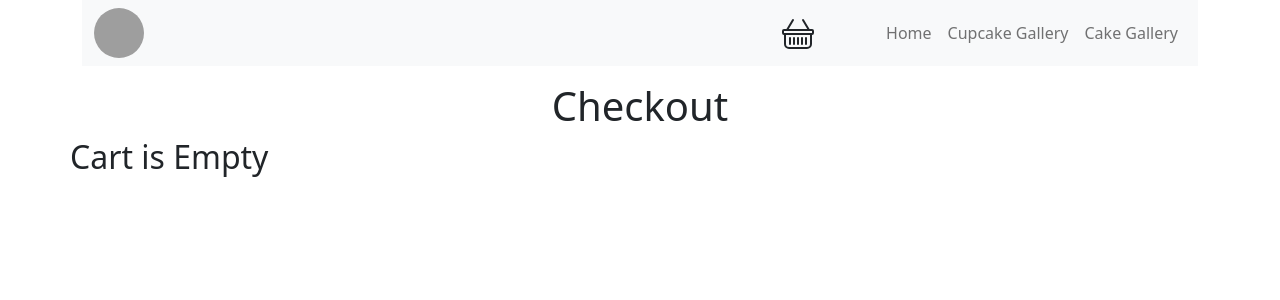
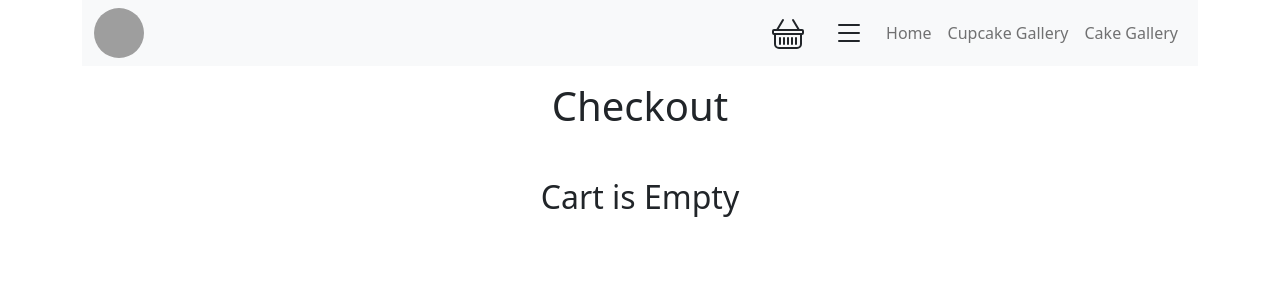
Before and after one commit to Gurb-S/cupcakemakes, a React (Create React App) app: page /checkout in a window 1280 px wide. Shown: the top 300 px of the page. Built offline with nearby package versions, Linux system fonts and the light colour scheme; grey boxes are pictures that could not be loaded.

Commit message:
remove btn based on screen size

```diff
--- a/src/components/Checkout.js
+++ b/src/components/Checkout.js
@@ -1,5 +1,6 @@
 import React, { useContext } from "react"
 import SiteContext from "../context/Context"
+import products from '../data/data.json'
 
 export function Checkout() {
 
@@ -7,6 +8,7 @@ export function Checkout() {
     // TODO: crashes if cart is visited when empty
     // TODO: issue with items not being displayed, replicated on phone
     // * Error: object is not valid as React child
+    // * Solution: seems like an issue with the view app on network. Seems like this isn't an issue in production
 
     const { allCookies } = useContext(SiteContext)
 
@@ -42,7 +44,7 @@ export function Checkout() {
         <div>
             <h1 className="text-center mt-3">Checkout</h1>
             <div>
-                {allCookies && itemArray.length > 0 ? itemArray : <h2>Cart is Empty</h2>}
+                {allCookies && itemArray.length > 0 ? itemArray : <h2 className="text-center mt-5">Cart is Empty</h2>}
             </div>
         </div>
     )
--- a/src/components/Header.js
+++ b/src/components/Header.js
@@ -5,7 +5,7 @@ export function Header() {
 
     //var x = window.matchMedia("(max-width: 991px)")
     var media_query = 'screen and (min-width:320px) and (max-width:991px)';
-    const [ css, setCSS ] = useState(false);
+    const [ css, setCSS ] = useState(true);
 
     // event to watch the media query
     window.matchMedia(media_query).addEventListener('change', function() {
@@ -13,11 +13,11 @@ export function Header() {
         var matched = this.matches;
 
         if(matched){
-            console.log('Screen is between 320 and 1023 pixels');
+            //console.log('Screen is between 320 and 1023 pixels');
             setCSS(true)
         }
         else{
-            console.log('Screen is not between 320 and 1023 pixels');
+            //console.log('Screen is not between 320 and 1023 pixels');
             setCSS(false)
         }
     });
@@ -32,18 +32,18 @@ export function Header() {
                         </Col>
                     </Row>
                     <Row>
-                        <Col className="d-flex align-items-center">
+                        <Col className="d-flex align-items-center ms-3">
                             <a href="/checkout" className="me-3 text-dark">
                                 <svg xmlns="http://www.w3.org/2000/svg" width="32" height="32" fill="currentColor" className="bi bi-basket" viewBox="0 0 16 16">
                                 <path d="M5.757 1.071a.5.5 0 0 1 .172.686L3.383 6h9.234L10.07 1.757a.5.5 0 1 1 .858-.514L13.783 6H15a1 1 0 0 1 1 1v1a1 1 0 0 1-1 1v4.5a2.5 2.5 0 0 1-2.5 2.5h-9A2.5 2.5 0 0 1 1 13.5V9a1 1 0 0 1-1-1V7a1 1 0 0 1 1-1h1.217L5.07 1.243a.5.5 0 0 1 .686-.172zM2 9v4.5A1.5 1.5 0 0 0 3.5 15h9a1.5 1.5 0 0 0 1.5-1.5V9H2zM1 7v1h14V7H1zm3 3a.5.5 0 0 1 .5.5v3a.5.5 0 0 1-1 0v-3A.5.5 0 0 1 4 10zm2 0a.5.5 0 0 1 .5.5v3a.5.5 0 0 1-1 0v-3A.5.5 0 0 1 6 10zm2 0a.5.5 0 0 1 .5.5v3a.5.5 0 0 1-1 0v-3A.5.5 0 0 1 8 10zm2 0a.5.5 0 0 1 .5.5v3a.5.5 0 0 1-1 0v-3a.5.5 0 0 1 .5-.5zm2 0a.5.5 0 0 1 .5.5v3a.5.5 0 0 1-1 0v-3a.5.5 0 0 1 .5-.5z"/>
                                 </svg>
                             </a>
                             <button className={css ? 'btn btn-body' : 'invisible' } type="button" data-bs-toggle="offcanvas" data-bs-target="#offcanvasTop" aria-controls="offcanvasTop">
-                                <svg xmlns="http://www.w3.org/2000/svg" width="32" height="32" fill="currentColor" class="bi bi-list" viewBox="0 0 16 16">
-                                    <path fill-rule="evenodd" d="M2.5 12a.5.5 0 0 1 .5-.5h10a.5.5 0 0 1 0 1H3a.5.5 0 0 1-.5-.5zm0-4a.5.5 0 0 1 .5-.5h10a.5.5 0 0 1 0 1H3a.5.5 0 0 1-.5-.5zm0-4a.5.5 0 0 1 .5-.5h10a.5.5 0 0 1 0 1H3a.5.5 0 0 1-.5-.5z"/>
+                                <svg xmlns="http://www.w3.org/2000/svg" width="32" height="32" fill="currentColor" className="bi bi-list" viewBox="0 0 16 16">
+                                    <path fillRule="evenodd" d="M2.5 12a.5.5 0 0 1 .5-.5h10a.5.5 0 0 1 0 1H3a.5.5 0 0 1-.5-.5zm0-4a.5.5 0 0 1 .5-.5h10a.5.5 0 0 1 0 1H3a.5.5 0 0 1-.5-.5zm0-4a.5.5 0 0 1 .5-.5h10a.5.5 0 0 1 0 1H3a.5.5 0 0 1-.5-.5z"/>
                                 </svg>
                             </button>
-                                <div className="offcanvas offcanvas-top" tabindex="-1" id="offcanvasTop" aria-labelledby="offcanvasTopLabel">
+                            <div className="offcanvas offcanvas-top" tabIndex="-1" id="offcanvasTop" aria-labelledby="offcanvasTopLabel">
                                 <div className="offcanvas-header">
                                     <h5 className="offcanvas-title" id="offcanvasTopLabel">Menu</h5>
                                     <button type="button" className="btn-close" data-bs-dismiss="offcanvas" aria-label="Close"></button>
@@ -56,13 +56,6 @@ export function Header() {
                                     </Nav>
                                 </div>
                             </div>
-                            {/* <Navbar.Collapse id="basic-navbar-nav">
-                                <Nav className="me-auto">
-                                    <Nav.Link href="/">Home</Nav.Link>
-                                    <Nav.Link href="/">Cupcake Gallery</Nav.Link>
-                                    <Nav.Link href="/">Cake Gallery</Nav.Link>
-                                </Nav>
-                            </Navbar.Collapse> */}
                         </Col>
                     </Row>
                 </Container>
```
Lines whose indentation alone changed are shown as unchanged.
